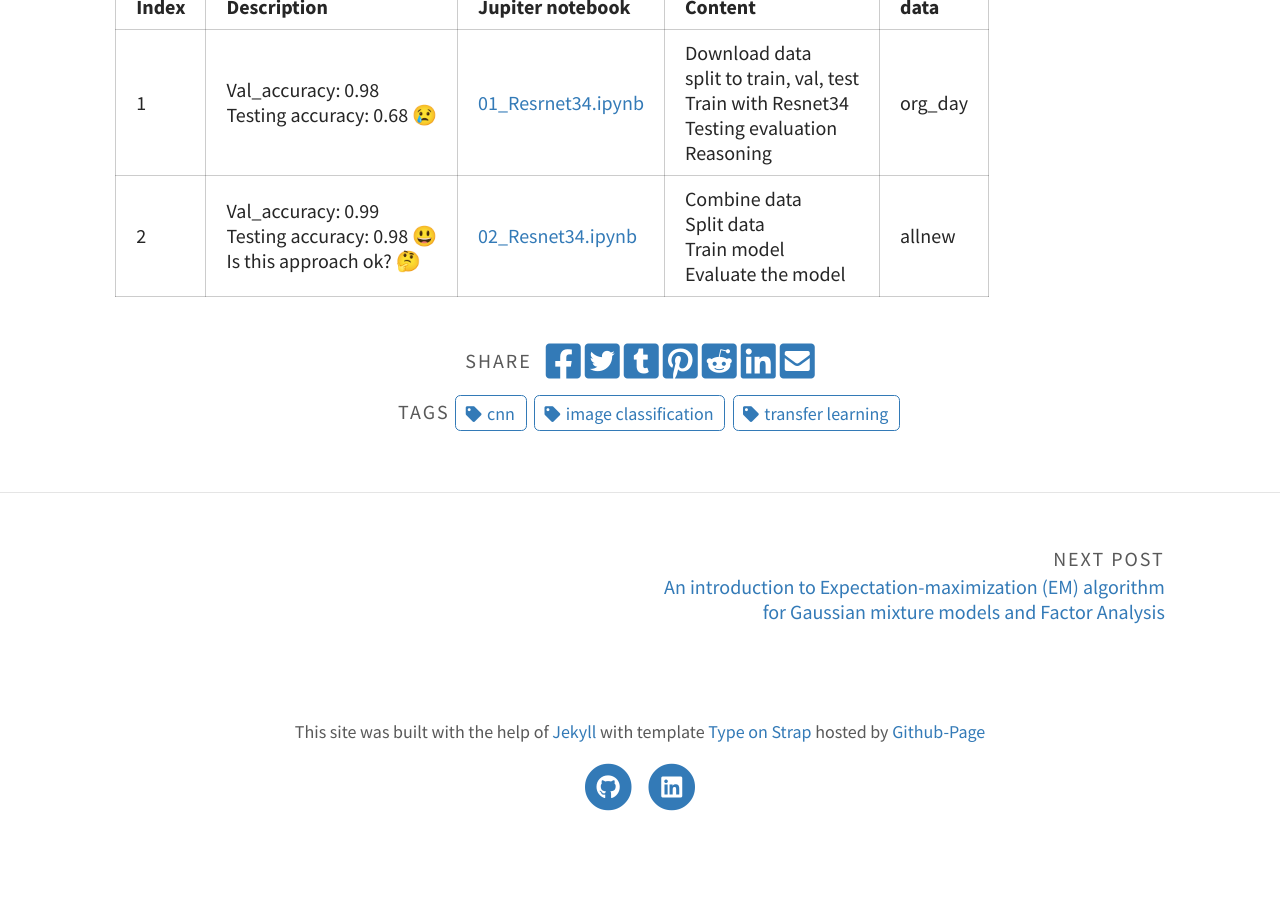
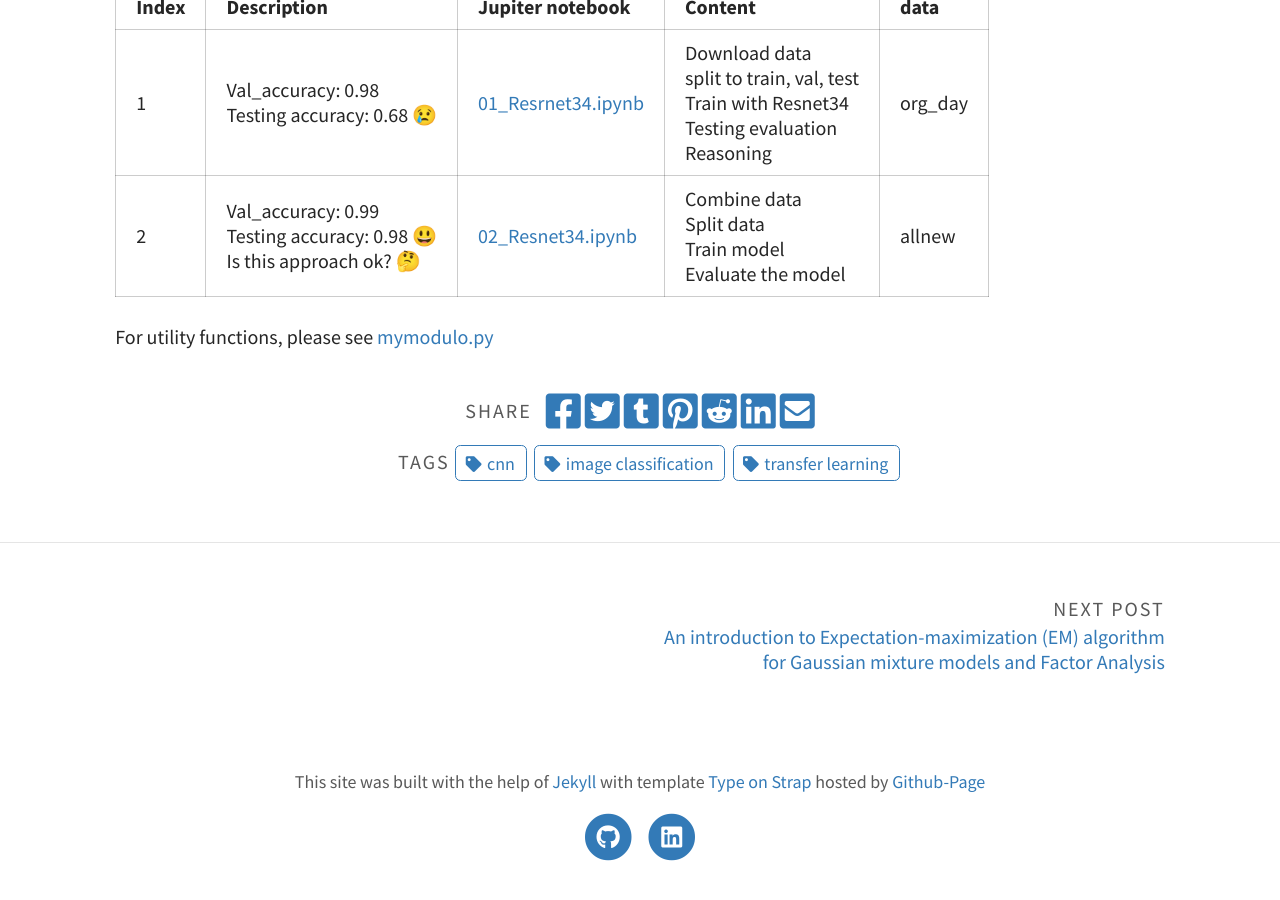
Before and after one commit to tranktle/porfolio, a Jekyll site: the page built from _posts/2022-08-11-mri-classification.md, in a window 1280 px wide and 900 px high, scrolled down 680 px. Built offline with Jekyll 4.4.1, drawn with Linux system fonts in a browser that asks for light colours; before the commit the page ends 1530 px from its top, so only the background shows below that.

Commit message:
Add mymodulo

```diff
--- a/_posts/2022-08-11-mri-classification.md
+++ b/_posts/2022-08-11-mri-classification.md
@@ -19,3 +19,5 @@ Index | Description | Jupiter notebook| Content | data |
 ------------- | ------------- |---------------|------------|--------------|
 1 | Val_accuracy: 0.98 <br> Testing accuracy: 0.68 😢 | [01_Resrnet34.ipynb](https://github.com/tranktle/2022_mri_classification/blob/main/01-Resnet34.ipynb) |Download data <br> split to train, val, test <br> Train with Resnet34 <br> Testing evaluation <br> Reasoning | org_day|
 2 | Val_accuracy: 0.99 <br> Testing accuracy: 0.98 😃 <br> Is this approach ok? 🤔| [02_Resnet34.ipynb](https://github.com/tranktle/2022_mri_classification/blob/main/02-Resnet34.ipynb)| Combine data<br> Split data <br> Train model<br> Evaluate the model| allnew|
+
+For utility functions, please see [mymodulo.py](https://github.com/tranktle/2022_mri_classification/blob/main/mymodule.py)
```
